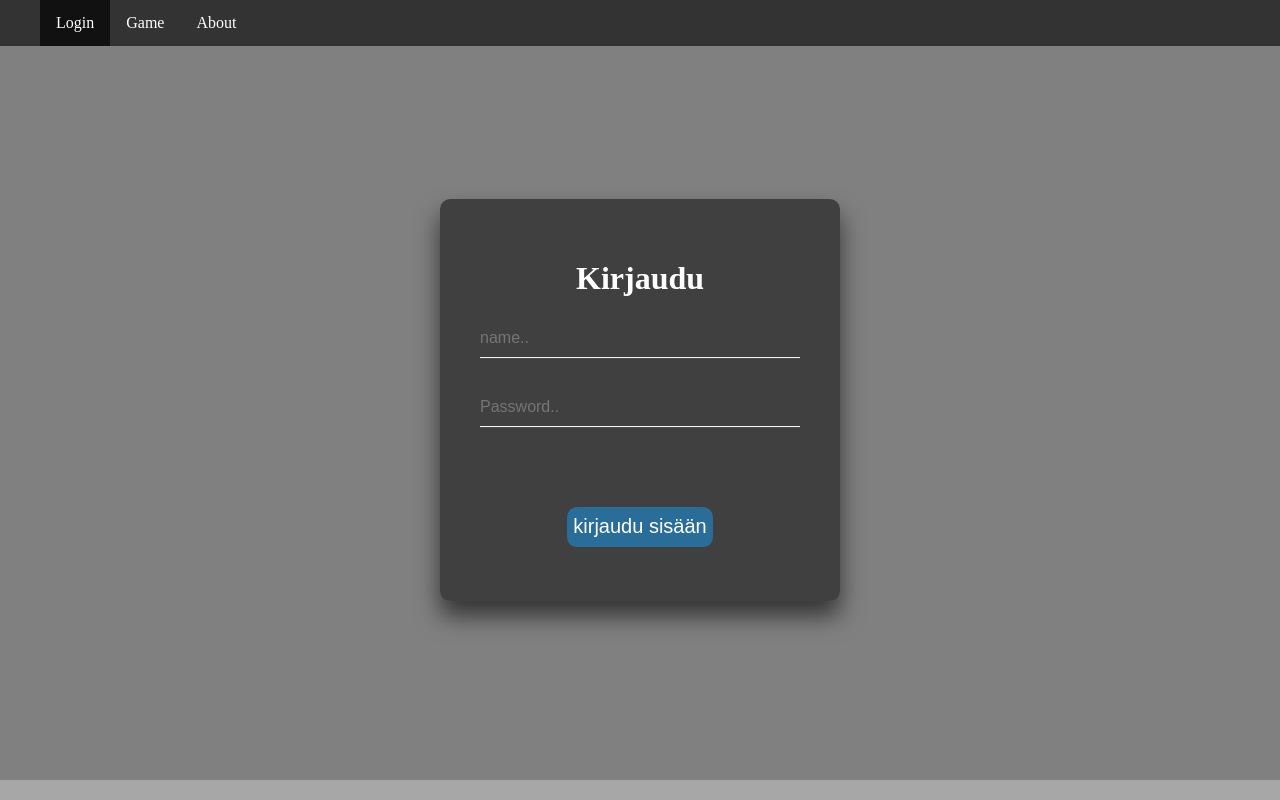
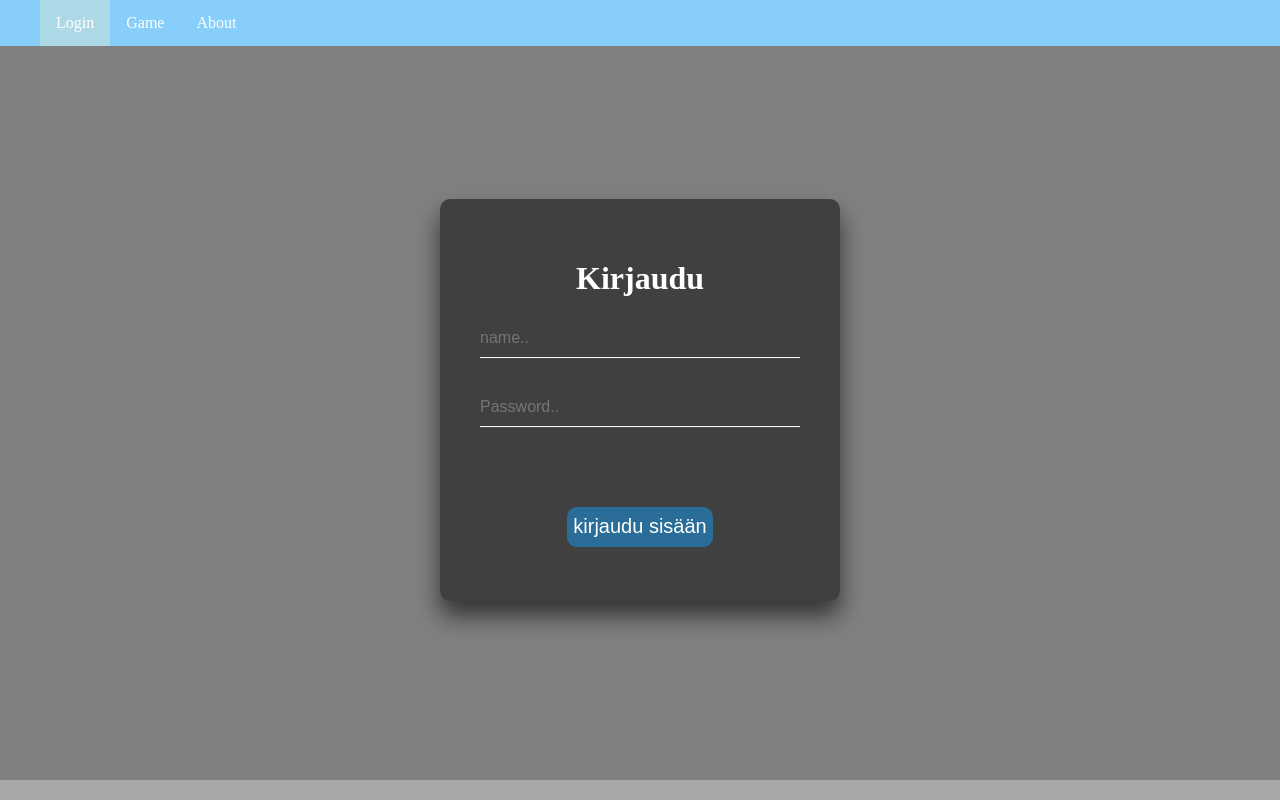
Before and after one commit to suvisyrjalainen/raksapeli_web, a React (Create React App) app in the folder my-app/: page / in a window 1280 px wide. In both pictures the pointer is over the link "Login". Built offline with nearby package versions, Linux system fonts and the light colour scheme; no server answers.

Commit message:
chagned navbar color

```diff
--- a/my-app/src/style.css
+++ b/my-app/src/style.css
@@ -2,14 +2,13 @@ body {
   background-color: gray;
   margin: 0;
 }
-
 
 ul {
   list-style-type: none;
   margin: 0;
   padding: 10;
   overflow: hidden;
-  background-color: #333;
+  background-color: lightskyblue;
 }
 
 li {
@@ -26,7 +25,7 @@ li a {
 
 /* Change the link color to #111 (black) on hover */
 li a:hover {
-  background-color: #111;
+  background-color: lightblue;
 }
 
 .login-box {
```
